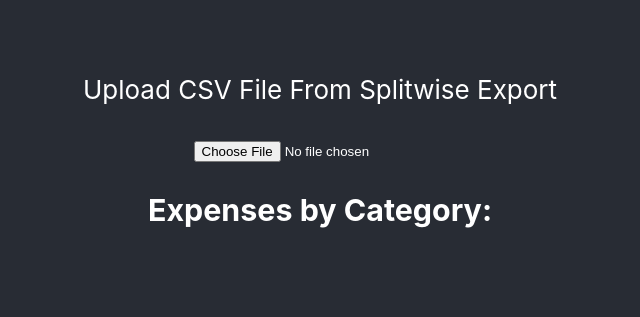
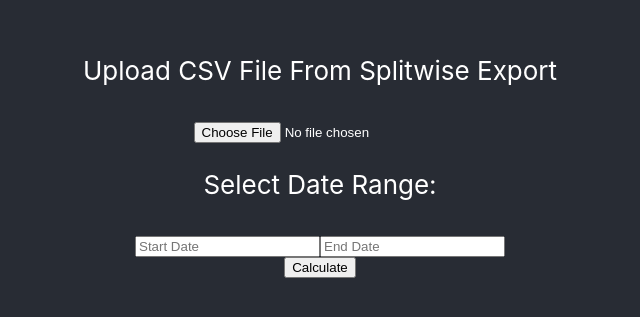
Before and after one commit to robosharkler/splitwise-expense-data-visualization, a React (Create React App) app: page / in a window 1280 px wide. Shown: the part 247-564 px from the top of the page, without its empty margins (320-960 px from the left). Built offline with nearby package versions, Linux system fonts and the light colour scheme.

Commit message:
show by date

```diff
--- a/package.json
+++ b/package.json
@@ -12,6 +12,7 @@
     "@types/react-dom": "^18.3.0",
     "papaparse": "^5.4.1",
     "react": "^18.3.1",
+    "react-datepicker": "^7.1.0",
     "react-dom": "^18.3.1",
     "react-scripts": "5.0.1",
     "typescript": "^4.9.5",
@@ -42,6 +43,7 @@
     ]
   },
   "devDependencies": {
-    "@types/papaparse": "^5.3.14"
+    "@types/papaparse": "^5.3.14",
+    "@types/react-datepicker": "^6.2.0"
   }
 }
--- a/src/App.tsx
+++ b/src/App.tsx
@@ -1,5 +1,7 @@
 import React, { useState } from 'react';
 import Papa from 'papaparse';
+import DatePicker from 'react-datepicker';
+import 'react-datepicker/dist/react-datepicker.css';
 
 import './App.css';
 
@@ -13,6 +15,9 @@
 
 const App: React.FC = () => {
   const [expenses, setExpenses] = useState<Record<string, number>>({});
+  const [startDate, setStartDate] = useState<Date | undefined>(undefined);
+  const [endDate, setEndDate] = useState<Date | undefined>(undefined);
+  const [data, setData] = useState<Array<CSVRow>>([]);
 
   const handleFileUpload = (event: React.ChangeEvent<HTMLInputElement>) => {
     const file = event.target.files && event.target.files[0];
@@ -25,8 +30,8 @@
             header: true,
             skipEmptyLines: true,
             complete: (results) => {
-              const data = results.data as Array<CSVRow>;
-              calculateExpenses(data);
+              const parsedData = results.data as Array<CSVRow>;
+              setData(parsedData);
             },
           });
         }
@@ -35,10 +40,15 @@
     }
   };
 
-  const calculateExpenses = (data: Array<CSVRow>) => {
+  const calculateExpenses = () => {
     const expenseMap: Record<string, number> = {};
 
     data.forEach((row) => {
+      const rowDate = new Date(row['Date']);
+      if (
+        (!startDate || rowDate >= startDate) &&
+        (!endDate || rowDate <= endDate)
+      ) {
         const category = row['Category'];
         const cost = parseFloat(row['Cost']);
         if (!isNaN(cost)) {
@@ -46,6 +56,7 @@
             expenseMap[category] += cost;
           } else {
             expenseMap[category] = cost;
+          }
         }
       }
     });
@@ -61,6 +72,28 @@
           <input type="file" accept=".csv" onChange={handleFileUpload} />
         </form>
         <div>
+          <p>Select Date Range:</p>
+          <DatePicker
+            selected={startDate}
+            onChange={(date) => setStartDate(date || undefined)}
+            selectsStart
+            startDate={startDate}
+            endDate={endDate}
+            placeholderText="Start Date"
+          />
+          <DatePicker
+            selected={endDate}
+            onChange={(date) => setEndDate(date || undefined)}
+            selectsEnd
+            startDate={startDate}
+            endDate={endDate}
+            minDate={startDate}
+            placeholderText="End Date"
+          />
+        </div>
+        <button onClick={calculateExpenses}>Calculate</button>
+        {Object.keys(expenses).length > 0 && (
+          <div>
             <h3>Expenses by Category:</h3>
             <ul>
               {Object.keys(expenses).map((category) => (
@@ -70,6 +103,7 @@
               ))}
             </ul>
           </div>
+        )}
       </header>
     </div>
   );
```
Also changed, not shown: 1 other file (tests, documents, lock files or other folders). Lines whose indentation alone changed are shown as unchanged.
